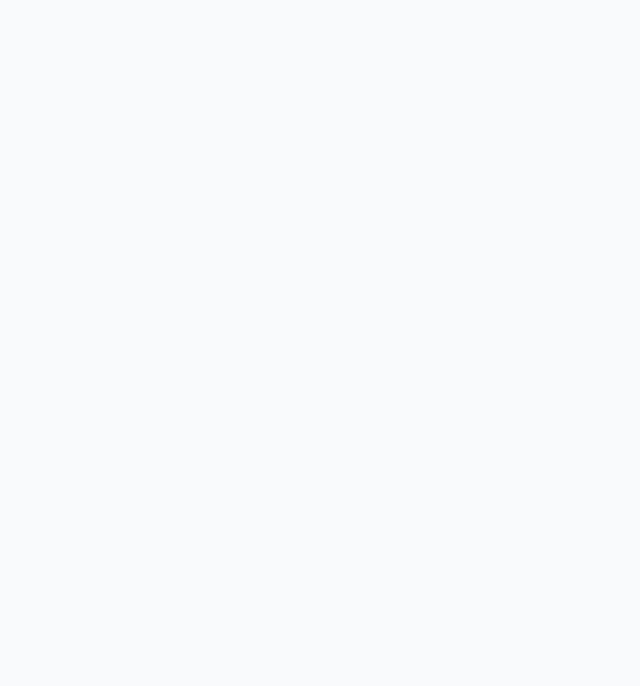
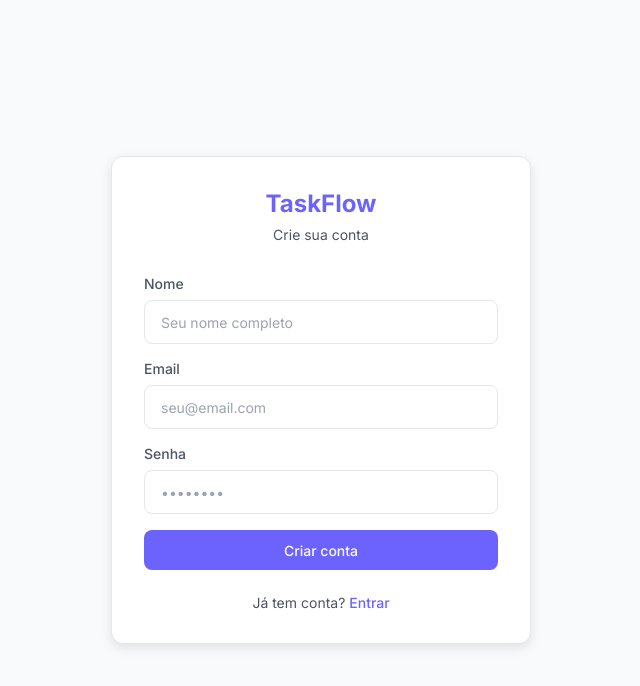
Before and after one commit to Firmino03/TaskFlow, an Angular app: page /register in a window 1280 px wide. Before the commit this address led to /. Shown: the top 686 px of the page, without its empty margins (319-959 px from the left). Built offline with nearby package versions, Linux system fonts and the light colour scheme.

Commit message:
feat: tela de registro com formulário reativo

```diff
--- a/src/app/app.routes.ts
+++ b/src/app/app.routes.ts
@@ -1,8 +1,9 @@
 import { Routes } from '@angular/router';
 import { LoginComponent } from './features/auth/login/login';
+import { RegisterComponent } from './features/auth/register/register';
 
 export const routes: Routes = [
   { path: '', redirectTo: 'login', pathMatch: 'full' },
-
   { path: 'login', component: LoginComponent },
+  { path: 'register', component: RegisterComponent },
 ];
--- a/src/app/features/auth/register/register.html
+++ b/src/app/features/auth/register/register.html
@@ -1 +1,79 @@
-<p>register works!</p>
+<div class="register-page">
+  <div class="register-card">
+
+    <div class="register-header">
+      <h1 class="register-title">TaskFlow</h1>
+      <p class="register-subtitle">Crie sua conta</p>
+    </div>
+
+    <form [formGroup]="registerForm" (ngSubmit)="onSubmit()">
+
+      <div class="form-group">
+        <label class="form-label">Nome</label>
+        <input
+          class="form-input"
+          type="text"
+          placeholder="Seu nome completo"
+          formControlName="name"
+        />
+        <span
+          class="form-error"
+          *ngIf="f['name'].invalid && f['name'].touched"
+        >
+          Nome deve ter pelo menos 3 caracteres
+        </span>
+      </div>
+
+      <div class="form-group">
+        <label class="form-label">Email</label>
+        <input
+          class="form-input"
+          type="email"
+          placeholder="seu@email.com"
+          formControlName="email"
+        />
+        <span
+          class="form-error"
+          *ngIf="f['email'].invalid && f['email'].touched"
+        >
+          Email inválido
+        </span>
+      </div>
+
+      <div class="form-group">
+        <label class="form-label">Senha</label>
+        <input
+          class="form-input"
+          type="password"
+          placeholder="••••••••"
+          formControlName="password"
+        />
+        <span
+          class="form-error"
+          *ngIf="f['password'].invalid && f['password'].touched"
+        >
+          Senha deve ter pelo menos 6 caracteres
+        </span>
+      </div>
+
+      <div class="form-alert" *ngIf="errorMessage">
+        {{ errorMessage }}
+      </div>
+
+      <app-button
+        type="submit"
+        [fullWidth]="true"
+        [disabled]="loading"
+      >
+        {{ loading ? 'Criando conta...' : 'Criar conta' }}
+      </app-button>
+
+    </form>
+
+    <p class="register-footer">
+      Já tem conta?
+      <a routerLink="/login">Entrar</a>
+    </p>
+
+  </div>
+</div>
--- a/src/app/features/auth/register/register.scss
+++ b/src/app/features/auth/register/register.scss
@@ -0,0 +1,100 @@
+.register-page {
+  min-height: 100vh;
+  display: flex;
+  align-items: center;
+  justify-content: center;
+  background-color: var(--tf-bg);
+  padding: var(--tf-space-4);
+}
+
+.register-card {
+  background-color: var(--tf-surface);
+  border-radius: var(--tf-radius-lg);
+  border: 1px solid var(--tf-gray-200);
+  box-shadow: var(--tf-shadow-md);
+  padding: var(--tf-space-8);
+  width: 100%;
+  max-width: 420px;
+}
+
+.register-header {
+  text-align: center;
+  margin-bottom: var(--tf-space-8);
+}
+
+.register-title {
+  font-size: var(--tf-text-2xl);
+  font-weight: 700;
+  color: var(--tf-primary);
+  margin-bottom: var(--tf-space-2);
+}
+
+.register-subtitle {
+  font-size: var(--tf-text-sm);
+  color: var(--tf-gray-600);
+}
+
+.form-group {
+  display: flex;
+  flex-direction: column;
+  gap: var(--tf-space-2);
+  margin-bottom: var(--tf-space-4);
+}
+
+.form-label {
+  font-size: var(--tf-text-sm);
+  font-weight: 500;
+  color: var(--tf-gray-600);
+}
+
+.form-input {
+  height: 44px;
+  padding: 0 var(--tf-space-4);
+  border: 1.5px solid var(--tf-gray-200);
+  border-radius: var(--tf-radius-md);
+  font-size: var(--tf-text-sm);
+  font-family: var(--tf-font);
+  color: var(--tf-gray-900);
+  background-color: var(--tf-surface);
+  transition: border-color 0.2s ease;
+  outline: none;
+
+  &:focus {
+    border-color: var(--tf-primary);
+  }
+
+  &::placeholder {
+    color: var(--tf-gray-400);
+  }
+}
+
+.form-error {
+  font-size: var(--tf-text-xs);
+  color: var(--tf-danger);
+}
+
+.form-alert {
+  background-color: #FEE2E2;
+  color: #B91C1C;
+  font-size: var(--tf-text-sm);
+  padding: var(--tf-space-3) var(--tf-space-4);
+  border-radius: var(--tf-radius-md);
+  margin-bottom: var(--tf-space-4);
+}
+
+.register-footer {
+  text-align: center;
+  margin-top: var(--tf-space-6);
+  font-size: var(--tf-text-sm);
+  color: var(--tf-gray-600);
+
+  a {
+    color: var(--tf-primary);
+    text-decoration: none;
+    font-weight: 500;
+
+    &:hover {
+      text-decoration: underline;
+    }
+  }
+}
--- a/src/app/features/auth/register/register.ts
+++ b/src/app/features/auth/register/register.ts
@@ -1,9 +1,53 @@
 import { Component } from '@angular/core';
+import { CommonModule } from '@angular/common';
+import { ReactiveFormsModule, FormBuilder, FormGroup, Validators } from '@angular/forms';
+import { Router, RouterLink } from '@angular/router';
+import { AuthService } from '../../../core/services/auth';
+import { ButtonComponent } from '../../../shared/components/button/button';
 
 @Component({
   selector: 'app-register',
-  imports: [],
+  standalone: true,
+  imports: [CommonModule, ReactiveFormsModule, ButtonComponent, RouterLink],
   templateUrl: './register.html',
-  styleUrl: './register.scss',
+  styleUrl: './register.scss'
 })
-export class Register {}
+export class RegisterComponent {
+
+  registerForm: FormGroup;
+  loading = false;
+  errorMessage = '';
+
+  constructor(
+    private fb: FormBuilder,
+    private authService: AuthService,
+    private router: Router
+  ) {
+    this.registerForm = this.fb.group({
+      name: ['', [Validators.required, Validators.minLength(3)]],
+      email: ['', [Validators.required, Validators.email]],
+      password: ['', [Validators.required, Validators.minLength(6)]]
+    });
+  }
+
+  get f() {
+    return this.registerForm.controls;
+  }
+
+  onSubmit(): void {
+    if (this.registerForm.invalid) return;
+
+    this.loading = true;
+    this.errorMessage = '';
+
+    this.authService.register(this.registerForm.value).subscribe({
+      next: () => {
+        this.router.navigate(['/projects']);
+      },
+      error: () => {
+        this.loading = false;
+        this.errorMessage = 'Erro ao criar conta. Tente novamente.';
+      }
+    });
+  }
+}
```
